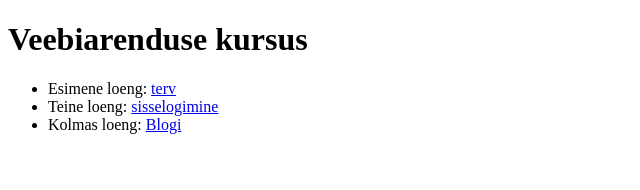
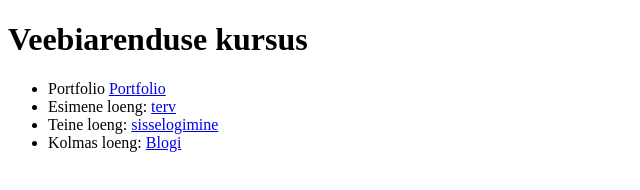
Before and after one commit to sangandres/Veebiarendus, a plain HTML site: page index.html in a window 1280 px wide. Shown: the whole page, without its empty margins (0-640 px from the left). Drawn offline with Linux system fonts and the light colour scheme.

Commit message:
Update index.html

```diff
--- a/index.html
+++ b/index.html
@@ -9,6 +9,8 @@
 <body>
     <h1>Veebiarenduse kursus</h1>
     <ul>
+        <li>Portfolio <a href=".portfolio.html">Portfolio</a>
+        </li>
         <li>
             Esimene loeng: <a href="./loeng01/terv.html">terv</a>
         </li>
```
